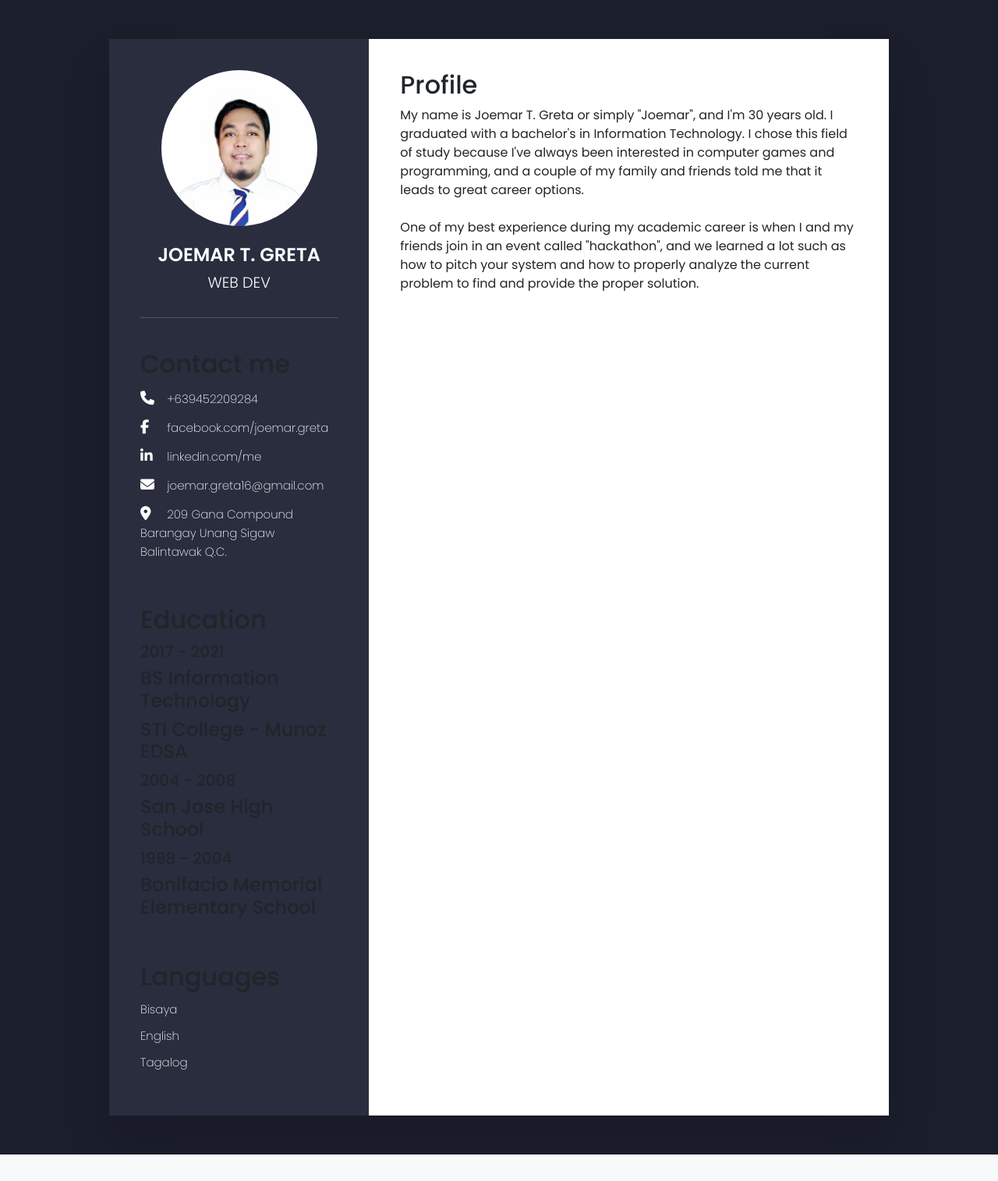
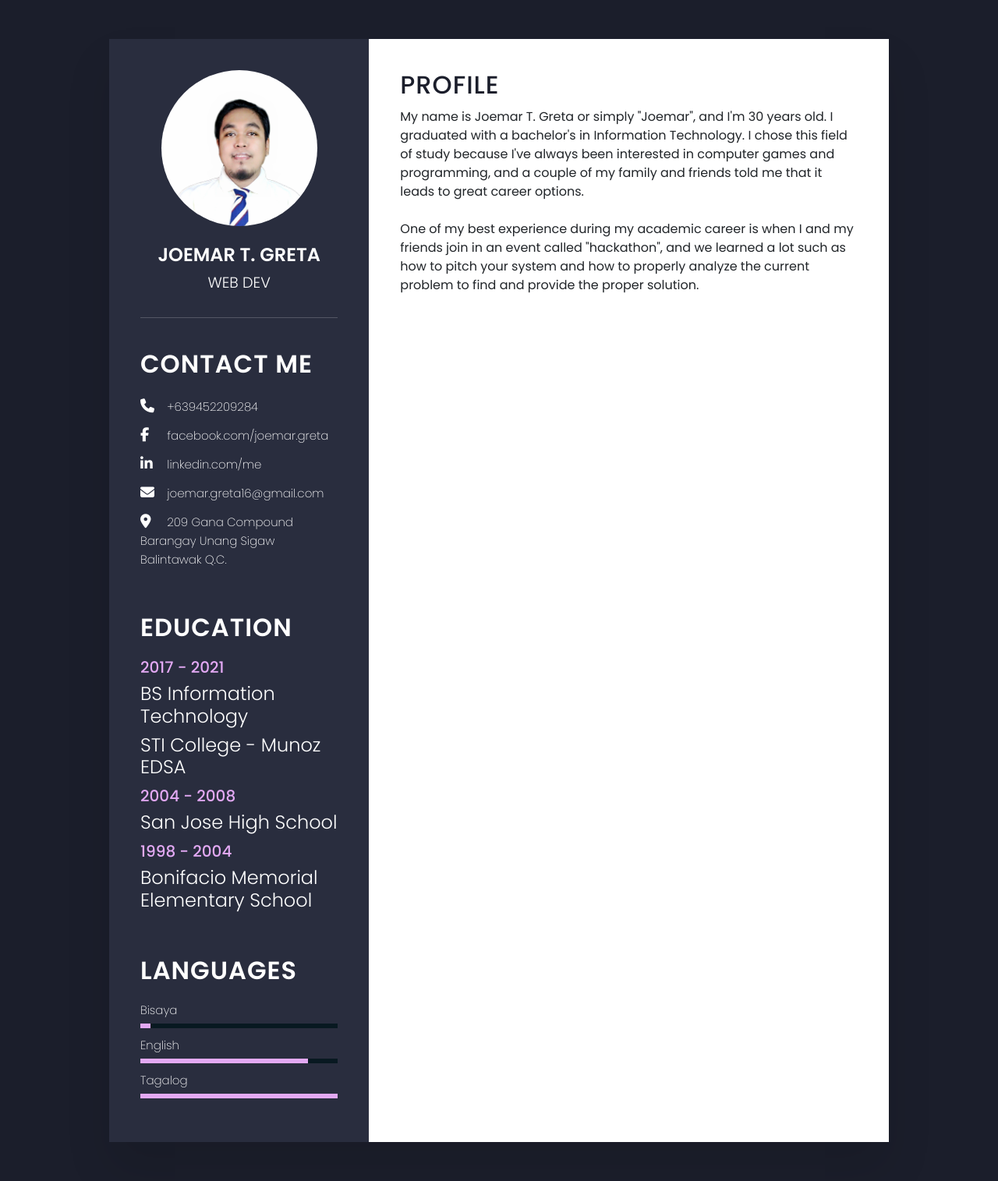
Before and after one commit to joemargreta16/ShareItBlog, a Django app: page /portfolio/ in a window 1280 px wide. Shown: the part 66-1581 px from the top of the page at 78% size. Before the commit the page ends 1547 px from the top, so only its background shows below. Run offline with Django 3.2, Linux system fonts and the light colour scheme; parts of the project's set-up code (start-up, migrations or seed data) failed here and were passed over; some libraries are stand-ins or nearby versions.

Commit message:
Education, Languages, and Profile design added.

```diff
--- a/static/css/portfolio.css
+++ b/static/css/portfolio.css
@@ -27,7 +27,7 @@
     grid-template-columns: 1fr 2fr;
     box-shadow: 0 35px 55px rgba(0,0,0,0.1);
 }
-
+/* left side */
 .portfolio-container .left-side{
     position: relative;
     background: #292D3E;
@@ -79,14 +79,14 @@
     padding-top: 40px;
 }
 
-.title{
+.title1{
     color: #fff;
     text-transform: uppercase;
     font-weight: 600;
     letter-spacing: 1px;
     margin-bottom: 20px;
 }
-
+/* contact */
 .contact ul{
     position: relative;
 }
@@ -112,9 +112,59 @@
 .contact ul li .text{
     font-size: 15px;
 }
+/* education */
+.contact.education{
+    margin-bottom: 15px;
+}
 
+.contact.education h5{
+    color: #e3a9f4;
+    font-weight: 500;
+}
+
+.contact.education h4:nth-child(1){
+    color: #fff;
+    font-weight: 500;
+}
+
+.contact.education h4{
+    color: #fff;
+    font-weight: 300;
+}
+/* language */
+.contact.language .percent{
+    position: relative;
+    width: 100%;
+    height: 6px;
+    background: #081921;
+    display: block;
+    margin-top: 5px;
+}
+
+.contact.language .percent div{
+    position: absolute;
+    top: 0;
+    left: 0;
+    height: 100%;
+    background: #e3a9f4;
+}
+/* right side */
 .portfolio-container .right-side{
     position: relative;
     background: #fff;
     padding: 40px;
 }
+.about{
+    margin-bottom: 50px;
+}
+
+.about:last-child{
+    margin-bottom: 0;
+}
+
+.title2{
+    color: #1B1E2B;
+    text-transform: uppercase;
+    letter-spacing: 1px;
+    margin-bottom: 10px;
+}
```
